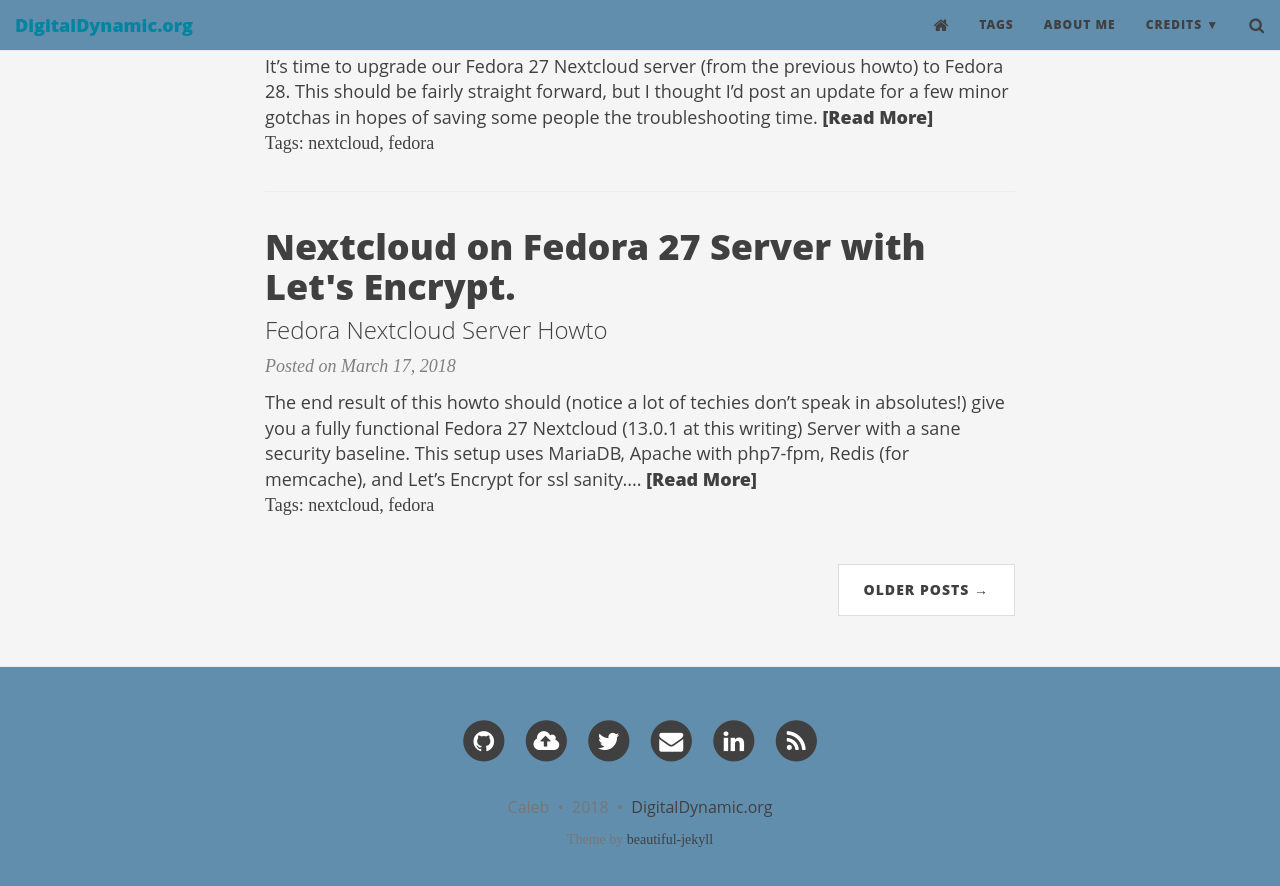
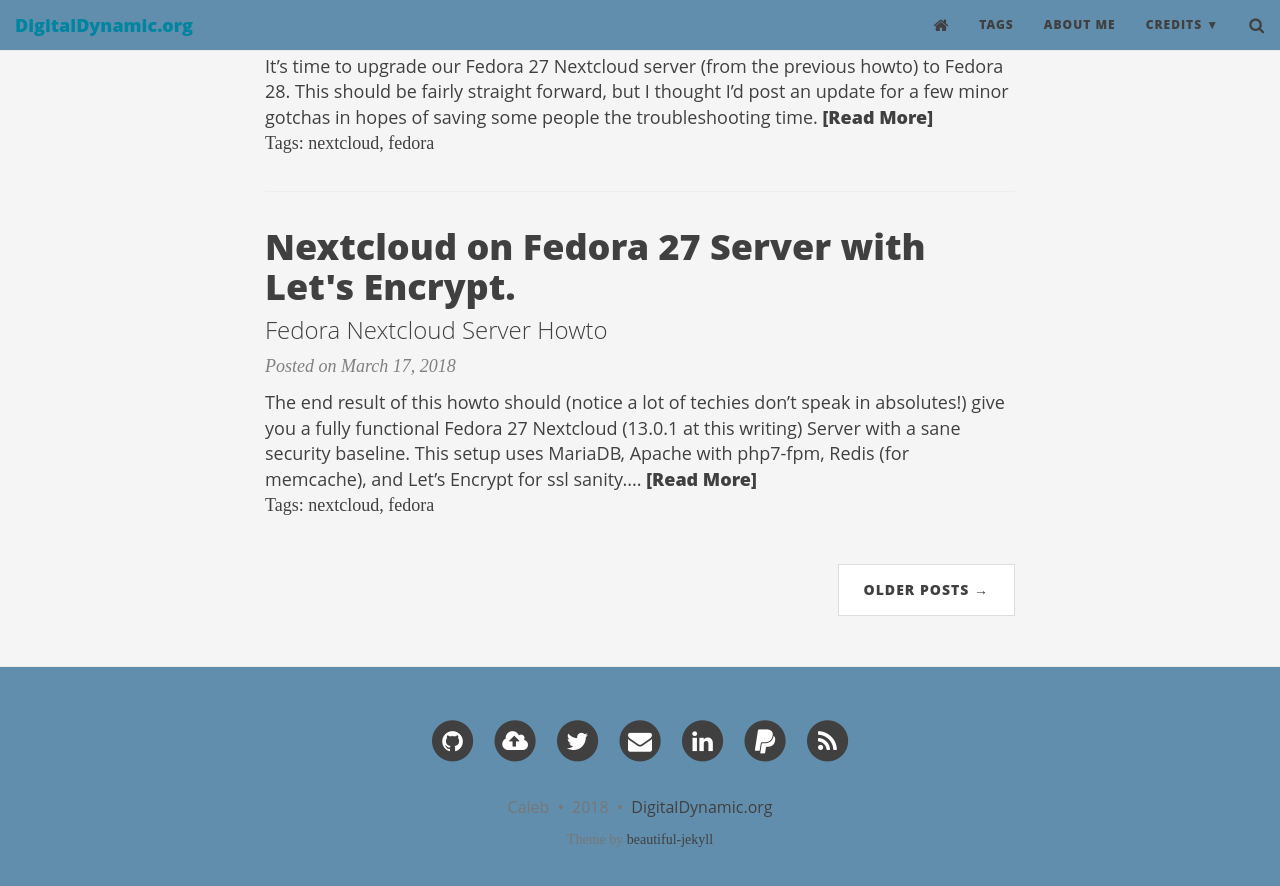
Before and after one commit to crankycaleb/pro, a Jekyll site: the page built from index.html, in a window 1280 px wide and 900 px high, scrolled down 1336 px. Shown: the top 886 px of the window. Built offline with Jekyll 4.4.1, drawn with Linux system fonts in a browser that asks for light colours; nearby versions of some CDN libraries; the list of posts is cut into pages by our own code.

Commit message:
Update footer.html

```diff
--- a/_includes/footer.html
+++ b/_includes/footer.html
@@ -102,14 +102,14 @@
             </a>
           </li>
           {% endif %}
-		  {% if site.author.xing and site.footer-links-active.xing %}
+		  {% if site.author.paypal and site.footer-links-active.paypal %}
           <li>
-            <a href="https://www.xing.com/profile/{{ site.author.xing }}" title="Xing">
+            <a href="https://www.paypal.me/crankycaleb" title="PayPal me a coffee">
               <span class="fa-stack fa-lg" aria-hidden="true">
                 <i class="fa fa-circle fa-stack-2x"></i>
-                <i class="fa fa-xing fa-stack-1x fa-inverse"></i>
+                <i class="fa fa-paypal fa-stack-1x fa-inverse"></i>
               </span>
-              <span class="sr-only">Xing</span>
+              <span class="sr-only">PayPal</span>
             </a>
           </li>
           {% endif %}
```
